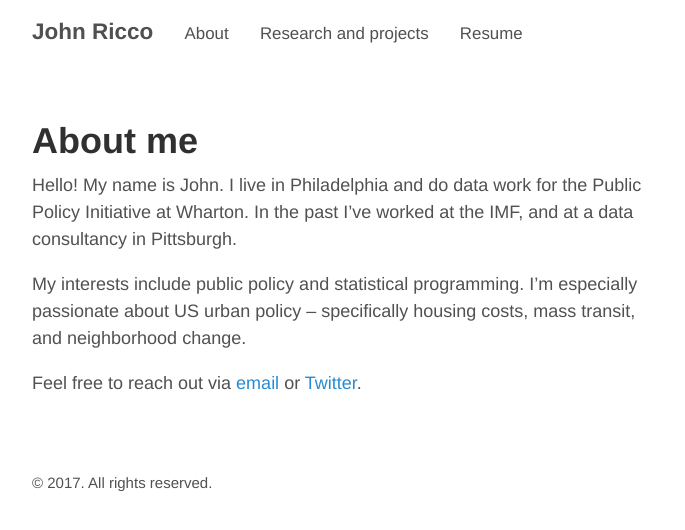
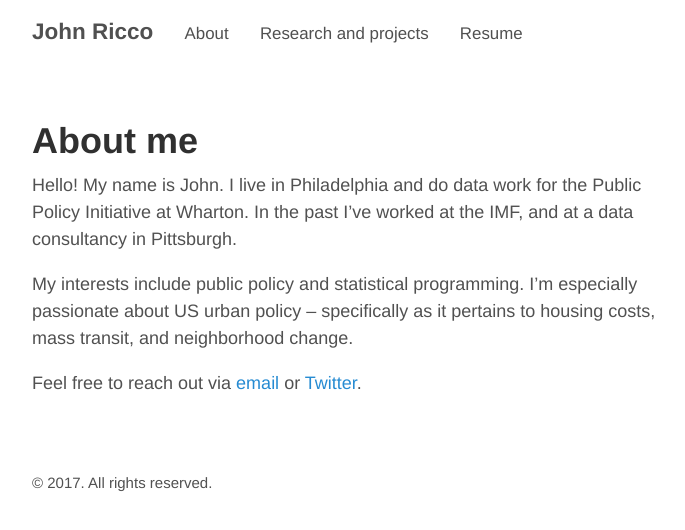
Before and after one commit to WadeP6970/johnricco.github.io, a Jekyll site: the page built from about.md, in a window 1280 px wide. Shown: the top 530 px of the page, without its empty margins (293-978 px from the left). Built offline with Jekyll 4.4.1, drawn with Linux system fonts in a browser that asks for light colours.

Commit message:
fix about

```diff
--- a/about.md
+++ b/about.md
@@ -5,6 +5,6 @@ title: About me
 
 Hello! My name is John. I live in Philadelphia and do data work for the Public Policy Initiative at Wharton. In the past I've worked at the IMF, and at a data consultancy in Pittsburgh.
 
-My interests include public policy and statistical programming. I'm especially passionate about US urban policy -- specifically housing costs, mass transit, and neighborhood change.
+My interests include public policy and statistical programming. I'm especially passionate about US urban policy -- specifically as it pertains to housing costs, mass transit, and neighborhood change.
 
 Feel free to reach out via [email](mailto:johnricco226@gmail.com) or [Twitter](https://twitter.com/riccoja).
```
